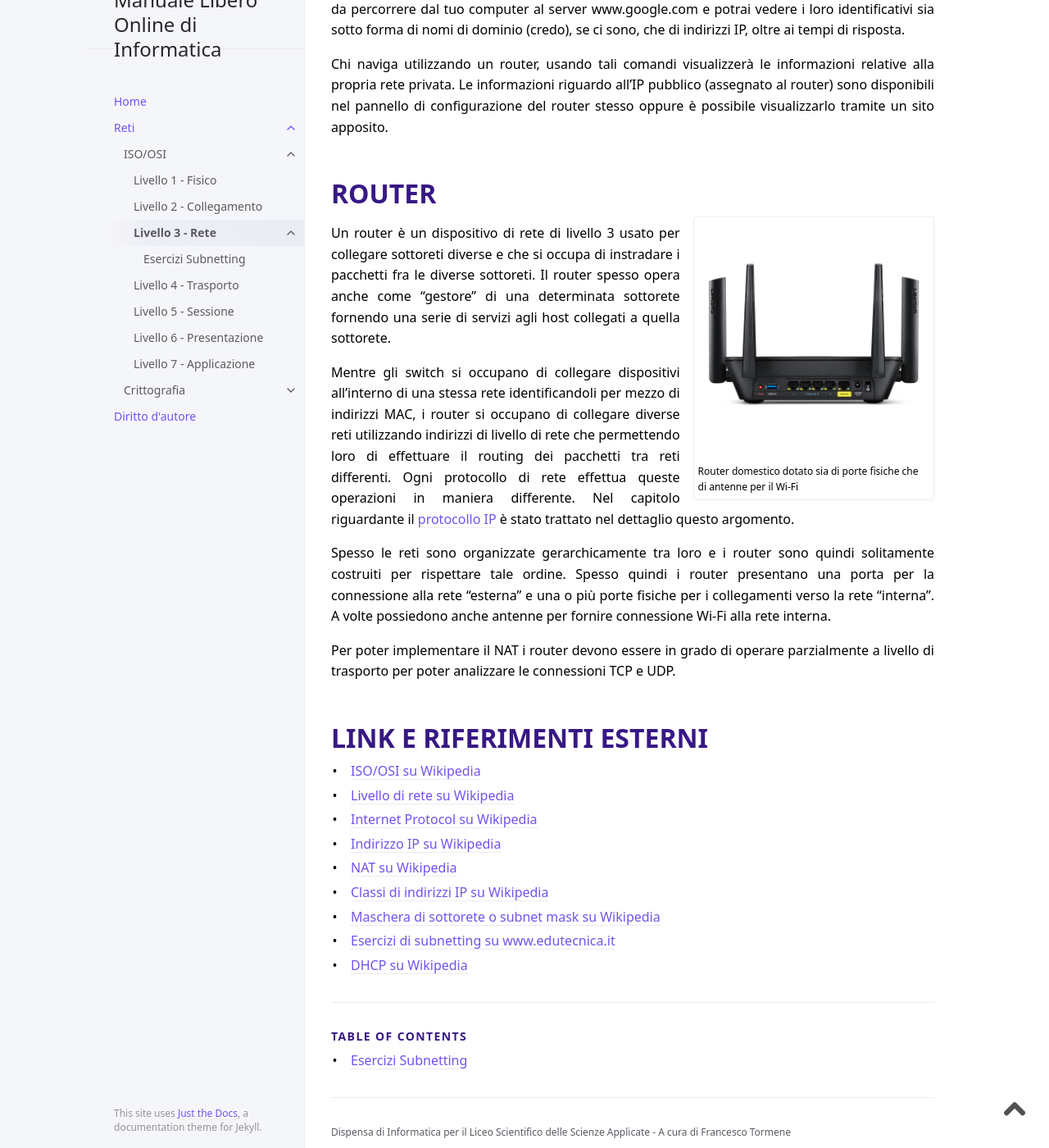
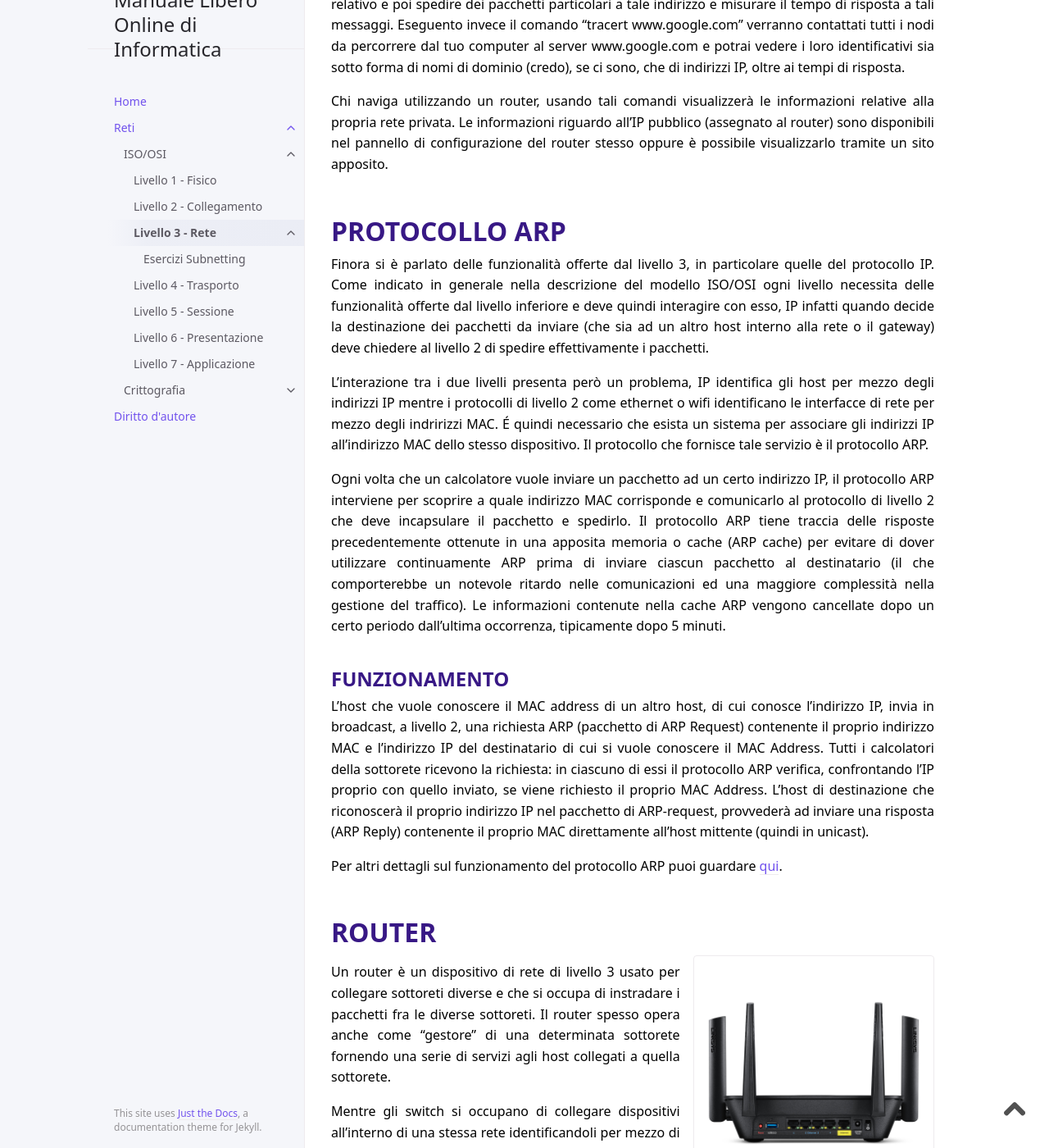
Before and after one commit to 4chi11e/manuale-libero-online-di-informatica, a Jekyll site: the page built from docs/reti/ISO-OSI/livello3.md, in a window 1280 px wide and 1400 px high, scrolled down 27829 px. Shown: the whole window at 82% size. Built offline with Jekyll 4.4.1, drawn with Linux system fonts in a browser that asks for light colours; some of the changed text lies outside the part shown.

Commit message:
protocollo ARP

```diff
--- a/assets/simboli-matematici.txt
+++ b/assets/simboli-matematici.txt
@@ -3,7 +3,7 @@
 φ
 ≡
 
-
+É
 
 
 The default math delimiters are $$...$$ and \[...\] for displayed mathematics, and \(...\) for in-line mathematics.
--- a/docs/reti/ISO-OSI/livello3.md
+++ b/docs/reti/ISO-OSI/livello3.md
@@ -1367,6 +1367,22 @@ Mediante il ping e il traceroute (comandi del DOS, oppure programmi scritti in a
 
 Chi naviga utilizzando un router, usando tali comandi visualizzerà le informazioni relative alla propria rete privata. Le informazioni riguardo all'IP pubblico (assegnato al router) sono disponibili nel pannello di configurazione del router stesso oppure è possibile visualizzarlo tramite un sito apposito.
 
+## Protocollo ARP
+
+Finora si è parlato delle funzionalità offerte dal livello 3, in particolare quelle del protocollo IP. Come indicato in generale nella descrizione del modello ISO/OSI ogni livello necessita delle funzionalità offerte dal livello inferiore e deve quindi interagire con esso, IP infatti quando decide la destinazione dei pacchetti da inviare (che sia ad un altro host interno alla rete o il gateway) deve chiedere al livello 2 di spedire effettivamente i pacchetti.
+
+L'interazione tra i due livelli presenta però un problema, IP identifica gli host per mezzo degli indirizzi IP mentre i protocolli di livello 2 come ethernet o wifi identificano le interfacce di rete per mezzo degli indririzzi MAC. É quindi necessario che esista un sistema per associare gli indirizzi IP all'indirizzo MAC dello stesso dispositivo. Il protocollo che fornisce tale servizio è il protocollo ARP.
+
+Ogni volta che un calcolatore vuole inviare un pacchetto ad un certo indirizzo IP, il protocollo ARP interviene per scoprire a quale indirizzo MAC corrisponde e comunicarlo al protocollo di livello 2 che deve incapsulare il pacchetto e spedirlo. Il protocollo ARP tiene traccia delle risposte precedentemente ottenute in una apposita memoria o cache (ARP cache) per evitare di dover utilizzare continuamente ARP prima di inviare ciascun pacchetto al destinatario (il che comporterebbe un notevole ritardo nelle comunicazioni ed una maggiore complessità nella gestione del traffico). Le informazioni contenute nella cache ARP vengono cancellate dopo un certo periodo dall'ultima occorrenza, tipicamente dopo 5 minuti.
+
+
+### Funzionamento
+
+L'host che vuole conoscere il MAC address di un altro host, di cui conosce l'indirizzo IP, invia in broadcast, a livello 2, una richiesta ARP (pacchetto di ARP Request) contenente il proprio indirizzo MAC e l'indirizzo IP del destinatario di cui si vuole conoscere il MAC Address. Tutti i calcolatori della sottorete ricevono la richiesta: in ciascuno di essi il protocollo ARP verifica, confrontando l'IP proprio con quello inviato, se viene richiesto il proprio MAC Address. L'host di destinazione che riconoscerà il proprio indirizzo IP nel pacchetto di ARP-request, provvederà ad inviare una risposta (ARP Reply) contenente il proprio MAC direttamente all'host mittente (quindi in unicast).
+
+Per altri dettagli sul funzionamento del protocollo ARP puoi guardare [qui](https://it.wikipedia.org/wiki/Address_Resolution_Protocol).
+
+
 ## Router
 
 <!-- thumbnail -->
@@ -1404,3 +1420,4 @@ Per poter implementare il NAT i router devono essere in grado di operare parzial
 - [Maschera di sottorete o subnet mask su Wikipedia](https://it.wikipedia.org/wiki/Maschera_di_sottorete)
 - [Esercizi di subnetting su www.edutecnica.it](http://www.edutecnica.it/sistemi/retix/retix.htm)
 - [DHCP su Wikipedia](https://it.wikipedia.org/wiki/Dynamic_Host_Configuration_Protocol)
+- [Protocollo ARP su Wikipedia](https://it.wikipedia.org/wiki/Address_Resolution_Protocol)
```
